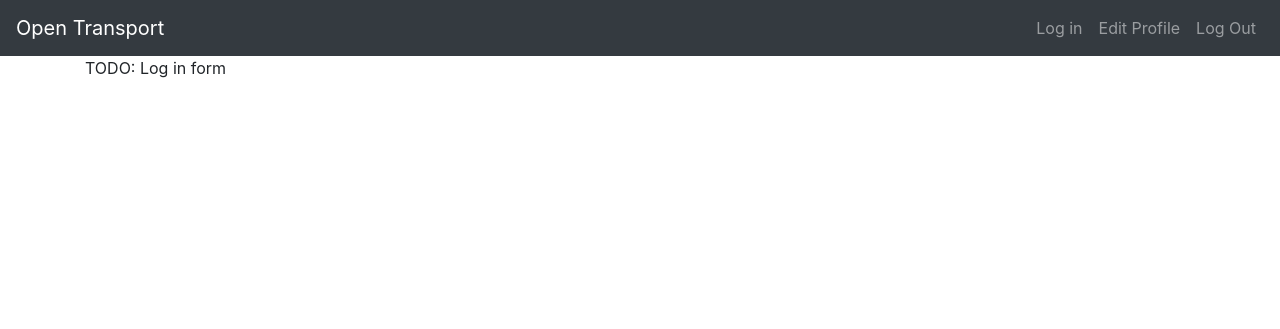
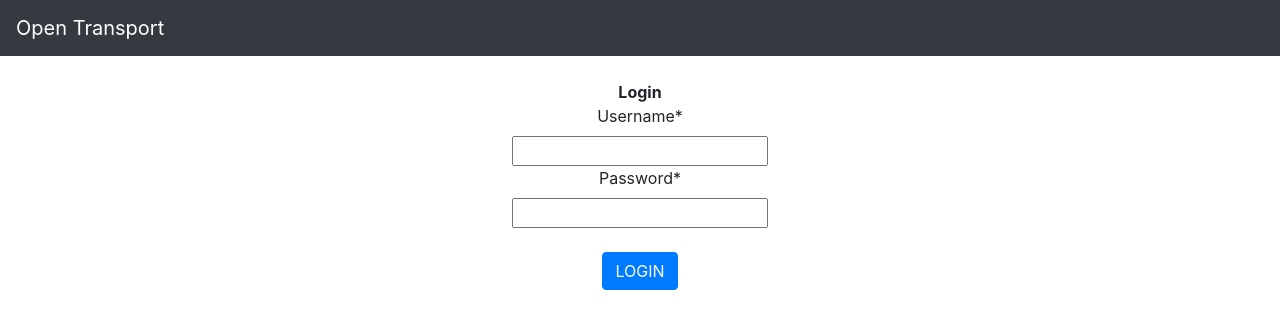
Before and after one commit to uofg-cs20/oti-operator, a Django app: page / in a window 1280 px wide. Shown: the top 329 px of the page. Run offline with Django 3.2, Linux system fonts and the light colour scheme; some libraries are stand-ins or nearby versions.

Commit message:
Configure login function

```diff
--- /dev/null
+++ b/Website/OperatorApp/forms.py
@@ -0,0 +1,21 @@
+from django import forms
+from django.contrib.auth import authenticate
+from django.contrib.auth.models import User
+
+class LoginForm(forms.Form):
+    username = forms.CharField()
+    password = forms.CharField(widget=forms.PasswordInput())
+
+    def clean(self):
+        user_name = self.cleaned_data['username']
+        pw = self.cleaned_data['password']
+
+        # check the user exists
+        if not User.objects.filter(username=user_name).exists():
+            raise forms.ValidationError("This user does not exist.")
+
+        # check user's authentication details are correct
+        if not authenticate(username=user_name, password=pw):
+            raise forms.ValidationError("Invalid login details.")
+
+        return self.cleaned_data
--- a/Website/OperatorApp/templates/OperatorApp/base.html
+++ b/Website/OperatorApp/templates/OperatorApp/base.html
@@ -25,11 +25,9 @@
                 <span class="navbar-toggler-icon"></span>
             </button>
 
+            {% if user.is_authenticated %}
                 <div class="collapse navbar-collapse" id="navbarSupportedContent">
                     <ul class="navbar-nav ml-auto">
-                    <li class="nav-item">
-                        <a class="nav-link" href="{% url 'operator:login' %}">Log in</a>
-                    </li>
                         <li class="nav-item">
                             <a class="nav-link" href="{% url 'operator:edit' %}">Edit Profile</a>
                         </li>
@@ -38,6 +36,8 @@
                         </li>
                     </ul>
                 </div>
+            {% endif %}
+
         </nav>
 
         <div class="container">
--- a/Website/OperatorApp/templates/OperatorApp/login.html
+++ b/Website/OperatorApp/templates/OperatorApp/login.html
@@ -1,4 +1,5 @@
 {% extends 'OperatorApp/base.html' %}
+{% load crispy_forms_tags %}
 
 {% block title %}
     Login
@@ -7,5 +8,17 @@
 
 <!-- Display a form for logging in -->
 {% block content %}
-    TODO: Log in form
+    <br>
+    <div class="text-center">
+        <strong>Login</strong>
+        <form id="login_form" method="post" action="{% url 'operator:login' %}">
+            {% csrf_token %}
+
+            {{ form|crispy }}
+            <br />
+            <div class="text-center">
+                <input type="submit" class="btn btn-md btn-primary" value="LOGIN" />
+            </div>
+        </form>
+    </div>
 {% endblock %}
--- a/Website/OperatorApp/urls.py
+++ b/Website/OperatorApp/urls.py
@@ -5,7 +5,8 @@ from . import views
 app_name = 'operator'
 
 urlpatterns = [
-    path('', views.login, name='login'),
-    path('logout/', views.logout, name='logout'),
+    path('', views.operator_login, name='login'),
+    path('logout/', views.operator_logout, name='logout'),
     path('edit/', views.edit_profile, name='edit'),
+    path('operators/', views.operators, name='operators'),
 ]
--- a/Website/OperatorApp/views.py
+++ b/Website/OperatorApp/views.py
@@ -1,15 +1,34 @@
-from django.shortcuts import render
+from django.shortcuts import render, redirect
+from django.urls import reverse
 from django.http import HttpResponse
+from django.contrib.auth import authenticate, login, logout
+from django.contrib.auth.models import User
+from django.contrib.auth.decorators import login_required
+
+from .forms import LoginForm
 
 # login operator
-def login(request):
-    # TODO
-    return render(request, 'OperatorApp/login.html')
+def operator_login(request):
+    form = LoginForm()
+    if request.method == 'POST':
+        form = LoginForm(request.POST)
+        if form.is_valid():
+            username = form.cleaned_data['username']
+            password = form.cleaned_data['password']
+
+            user = authenticate(username=username, password=password)
+
+            login(request, user)
+
+            return redirect(reverse('operator:operators'))
+
+    return render(request, 'OperatorApp/login.html', {"form": form})
 
 # log out operator
-def logout(request):
-    # TODO
-    return render(request, 'OperatorApp/login.html')
+@login_required
+def operator_logout(request):
+    logout(request)
+    return redirect(reverse('operator:login'))
 
 # edit operator profile
 def edit_profile(request):
@@ -17,6 +36,8 @@ def edit_profile(request):
     return render(request, 'OperatorApp/edit-operator.html')
 
 # display all operators (after an operator logs in)
+@login_required
 def operators(request):
-    # TODO
-    pass
+    context_dict = {}
+
+    return render(request, 'OperatorApp/operators.html', context=context_dict)
--- a/Website/OperatorWebsite/settings.py
+++ b/Website/OperatorWebsite/settings.py
@@ -39,6 +39,7 @@ INSTALLED_APPS = [
     'django.contrib.messages',
     'django.contrib.staticfiles',
     'OperatorApp.apps.OperatorappConfig',
+    'crispy_forms',
 ]
 
 MIDDLEWARE = [
```
Also changed, not shown: Website/OperatorApp/templates/OperatorApp/operators.html (added, +10 -0 lines). Lines whose indentation alone changed are shown as unchanged.
